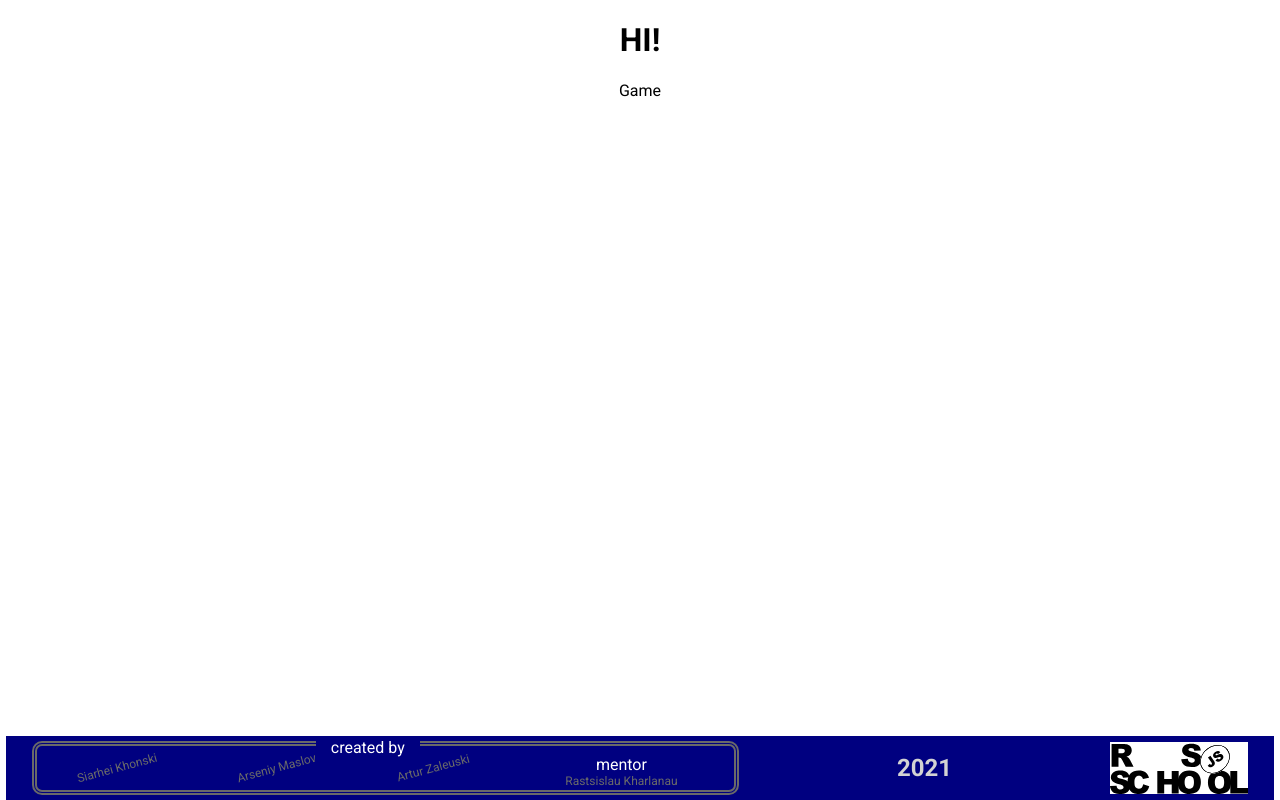
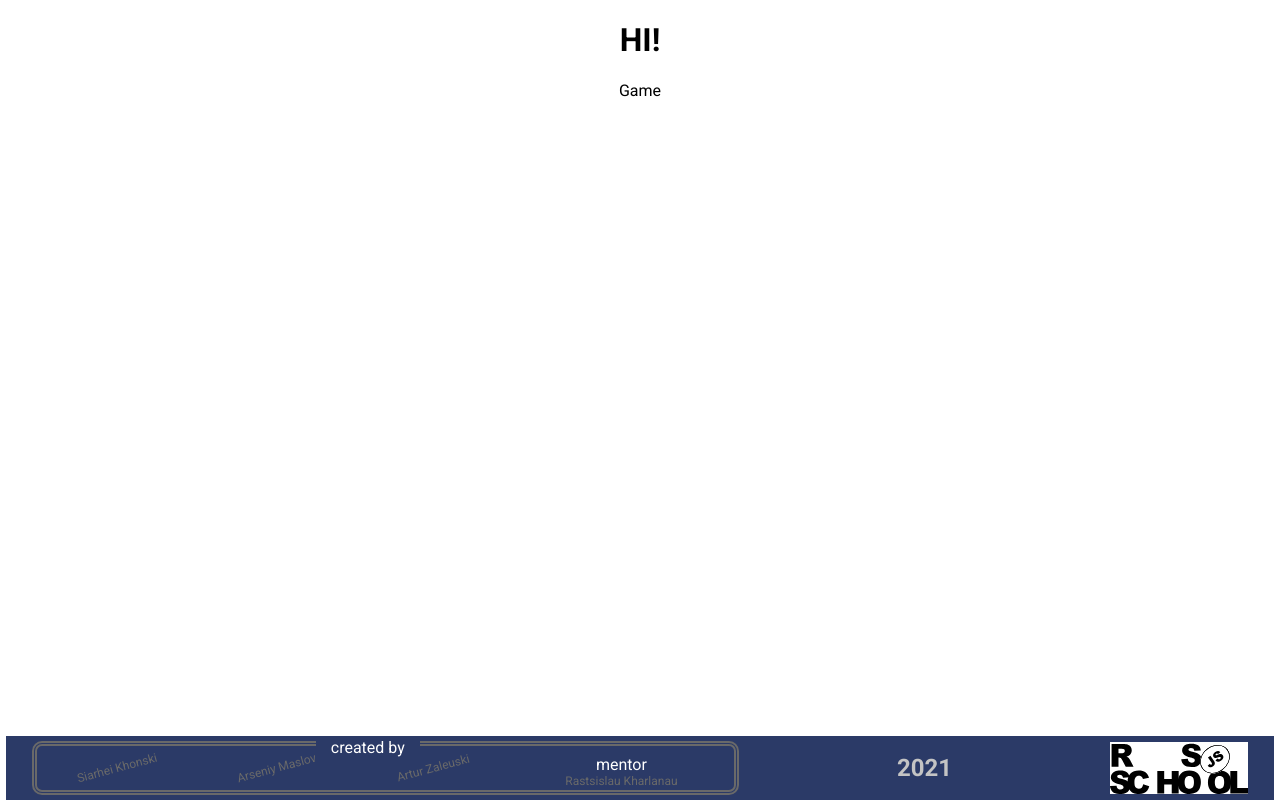
Before and after one commit to Maslovars/pointing-poker, a React (Create React App) app: page /game in a window 1280 px wide. Built offline with nearby package versions, Linux system fonts and the light colour scheme.

Commit message:
refactor: use common style in footer

```diff
--- a/src/App.js
+++ b/src/App.js
@@ -9,7 +9,6 @@ import Welcome from './components/welcome/Welcome';
 function App() {
   return (
     <div className="app">
-
       <h1>HI!</h1>
       <Switch>
         <Route exact path="/" render={() => <Welcome />}></Route>
--- a/src/components/footer/styles.js
+++ b/src/components/footer/styles.js
@@ -1,13 +1,14 @@
 import styled from 'styled-components';
+import { theme } from '../../common/theme';
 
 export const StyledFooter = styled.div`
-  background-color: ${ props => props.background || 'navy'};
+  background-color: ${ props => props.background || theme.colors.dark_blue || 'navy'};
   width: ${ props => props.width || '99vw' };
   height: ${ props => props.height || '8vh' };
   position: absolute;
   bottom: 0;
   left: .5vw;
-  color: ${props => props.color || 'white'};
+  color: ${props => props.color || theme.colors.white || 'white'};
   display: flex;
   align-items: center;
   justify-content: space-between;
@@ -15,12 +16,12 @@ export const StyledFooter = styled.div`
 export const StyledLink = styled.a`
   display: block;
   font-size: 1.5vmin;
-  color: dimgray;
+  color: ${ theme.colors.dimgray || 'dimgray' };
   text-decoration: none;
   margin: 0 2%;
   transform: rotate(-15deg);
   &:hover {
-    color: white;
+    color: ${ theme.colors.white || 'white' };
   }
 `
 export const MentorLink = styled(StyledLink)`
@@ -32,13 +33,13 @@ export const CourseLink = styled(MentorLink)`
 `
 
 export const StyledImg = styled.img`
-  background-color: white;
+  background-color: ${ theme.colors.white || 'white' };
   height: 100%;
 `
 export const StyledContainer = styled.div`
   height: 70%;
   width: 55%;
-  border: 5px double dimgray;
+  border: 5px double ${ theme.colors.dimgray || 'dimgray' };
   border-radius: 10px;
   display: flex;
   align-items: center;
@@ -67,7 +68,7 @@ export const StyledContainerTitle = styled.p`
   display: block;
   font-size: 2vh;
   position: absolute;
-  background-color: ${ props => props.background || 'navy' };
+  background-color: ${ props => props.background || theme.colors.dark_blue || 'navy' };
   min-width: 15%;
   left: 40%;
   margin: 0;
@@ -77,5 +78,5 @@ export const Year = styled.p`
   display: block;
   font-size: 3vmin;
   font-weight: bold;
-  color: lightgray;
+  color: ${ theme.colors.gray || 'lightgray' };
 `
```
